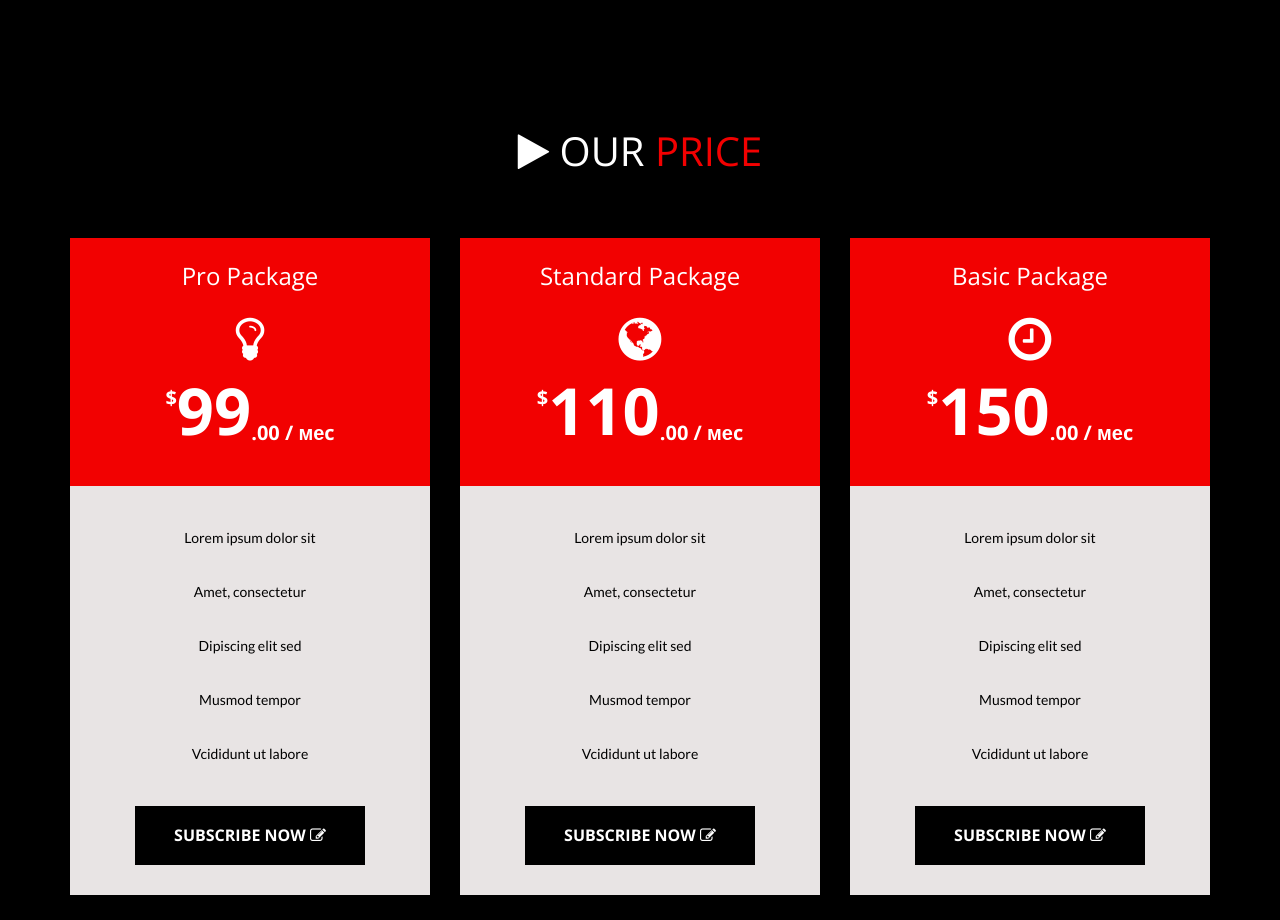
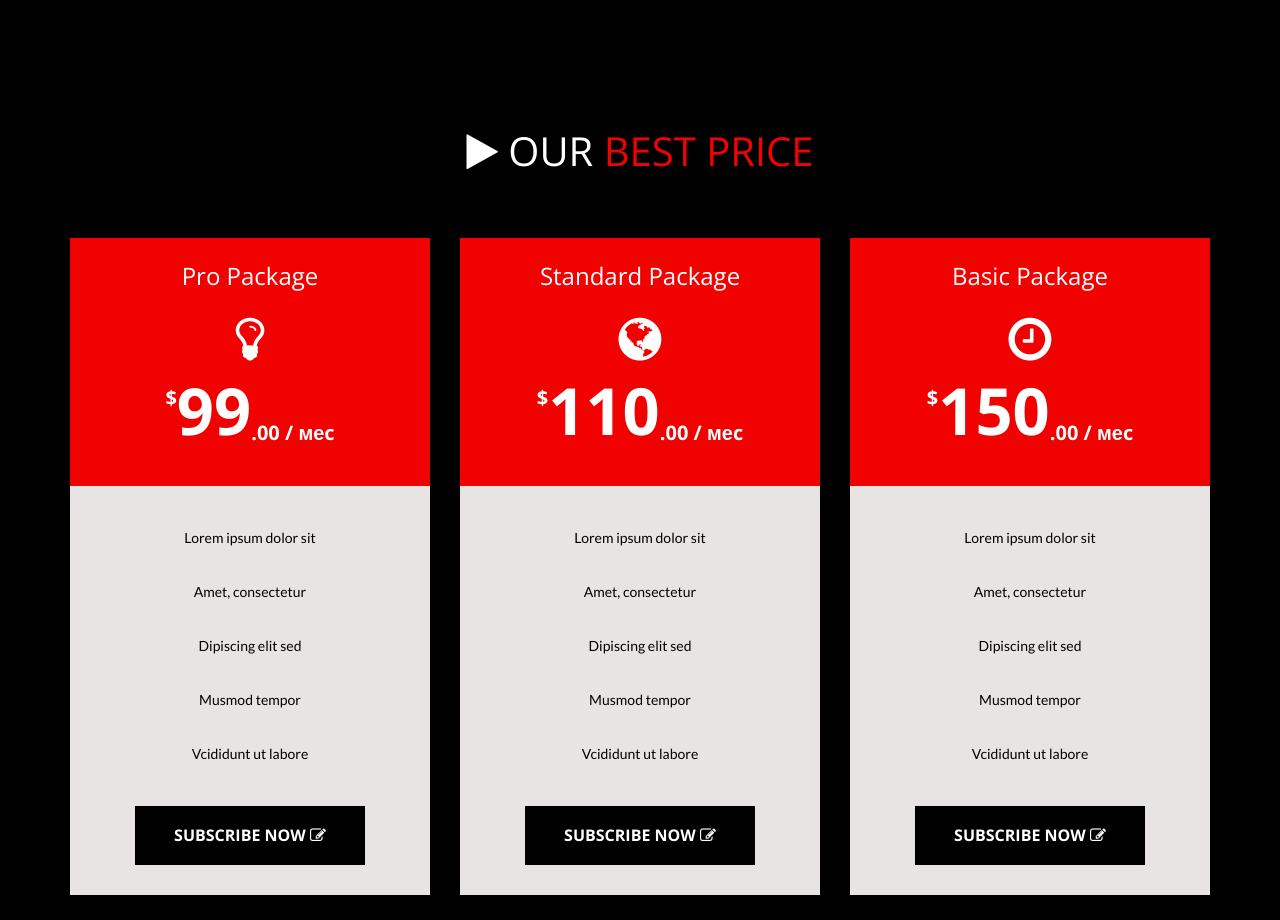
Before and after one commit to dms-odanilkin/uto-pz-gamma, a plain HTML site: page index.html in a window 1280 px wide. Shown: the part 3260-4180 px from the top of the page. Drawn offline with nearby package versions, Linux system fonts and the light colour scheme; some packages are replaced by stand-ins of ours.

Commit message:
Kuraeva Rimma,12

```diff
--- a/index.html
+++ b/index.html
@@ -463,7 +463,7 @@
 <section id="price">
 	<div class="container">
 		<div class="section-heading text-center text-uppercase">
-			<h2><i class="fa fa-play"></i> OUR <span>price</span></h2>
+			<h2><i class="fa fa-play"></i> OUR <span>best price</span></h2>
 		</div>
 		<div class="row">
 			<div class="col-sm-4">
```
